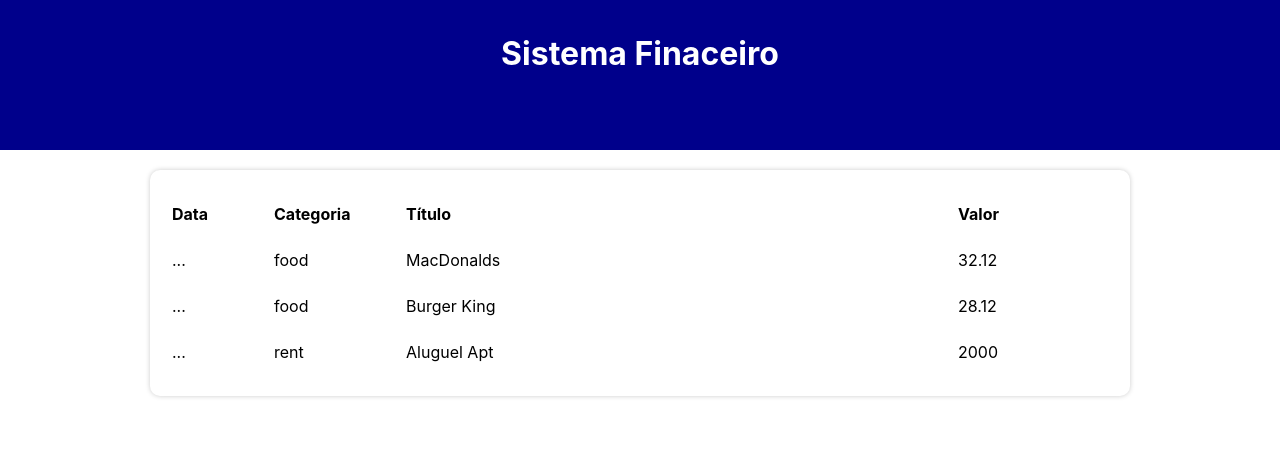
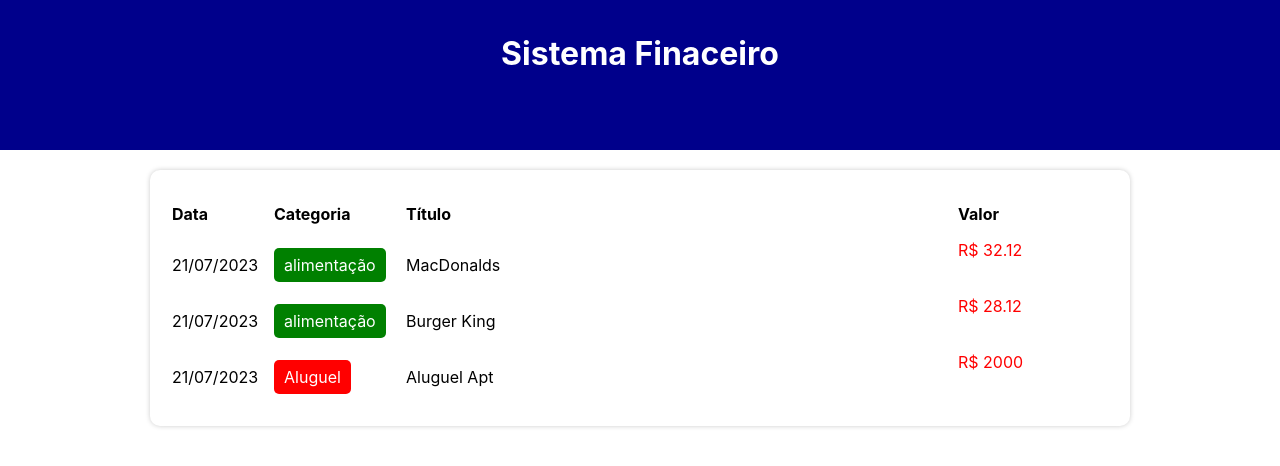
Before and after one commit to otorquati/expense-tracker, a React (Vite) app: page / in a window 1280 px wide. Shown: the top 466 px of the page. Built offline with nearby package versions, Linux system fonts and the light colour scheme.

Commit message:
Creating Project
Starting development of system

```diff
--- a/src/components/TableArea/index.tsx
+++ b/src/components/TableArea/index.tsx
@@ -1,6 +1,6 @@
-import * as C from './styles'
-import { Item } from '../../types/Item'
-import { TableItem } from '../TableItem'
+import * as C from './styles';
+import { Item } from '../../types/Item';
+import { TableItem } from '../TableItem';
 
 type Props = {
   list: Item[]
--- a/src/components/TableItem/index.tsx
+++ b/src/components/TableItem/index.tsx
@@ -1,15 +1,24 @@
 import * as C from './styles';
-import { Item } from '../../types/Item'
+import { Item } from '../../types/Item';
+import { formatDate } from '../../helpers/dateFilter';
+import { categories } from '../../data/categories';
+
 type Props = {
   item: Item
 }
 export const TableItem = ({item}: Props) => {
   return (
     <C.TableLine>
-      <C.TableColumn>...</C.TableColumn>
-      <C.TableColumn>{item.category}</C.TableColumn>
+      <C.TableColumn>{formatDate(item.date)}</C.TableColumn>
+      <C.TableColumn>
+        <C.Category color={categories[item.category].color}>
+          {categories[item.category].title}
+        </C.Category>
+      </C.TableColumn>
       <C.TableColumn>{item.title}</C.TableColumn>
-      <C.TableColumn>{item.value}</C.TableColumn>
+      <C.Value color={categories[item.category].expense ? 'red' : 'green'}>
+        R$ {item.value}
+      </C.Value>
     </C.TableLine>
   );
 }
--- a/src/components/TableItem/styles.ts
+++ b/src/components/TableItem/styles.ts
@@ -5,3 +5,15 @@
 export const TableColumn = styled.td`
 padding: 10px 0;
 `;
+
+export const Category = styled.div<{color: string}>`
+  display:  inline-block;
+  padding: 5px 10px;
+  border-radius: 5px;
+  color: #FFF;
+  background-color: ${props => props.color};
+`;
+
+export const Value = styled.div<{color: string}>`
+  color: ${props => props.color};
+`;
--- a/src/helpers/dateFilter.ts
+++ b/src/helpers/dateFilter.ts
@@ -17,3 +17,12 @@
   }
   return newList;
 }
+
+export const formatDate = (date: Date): string => {
+  let year = date.getFullYear();
+  let month = date. getMonth()+1;
+  let day = date.getDate();
+return `${addZeroToDate(day)}/${addZeroToDate(month)}/${year}`;
+}
+
+const addZeroToDate = (n: number): string => n < 10 ? `0${n}` : `${n}`
```
